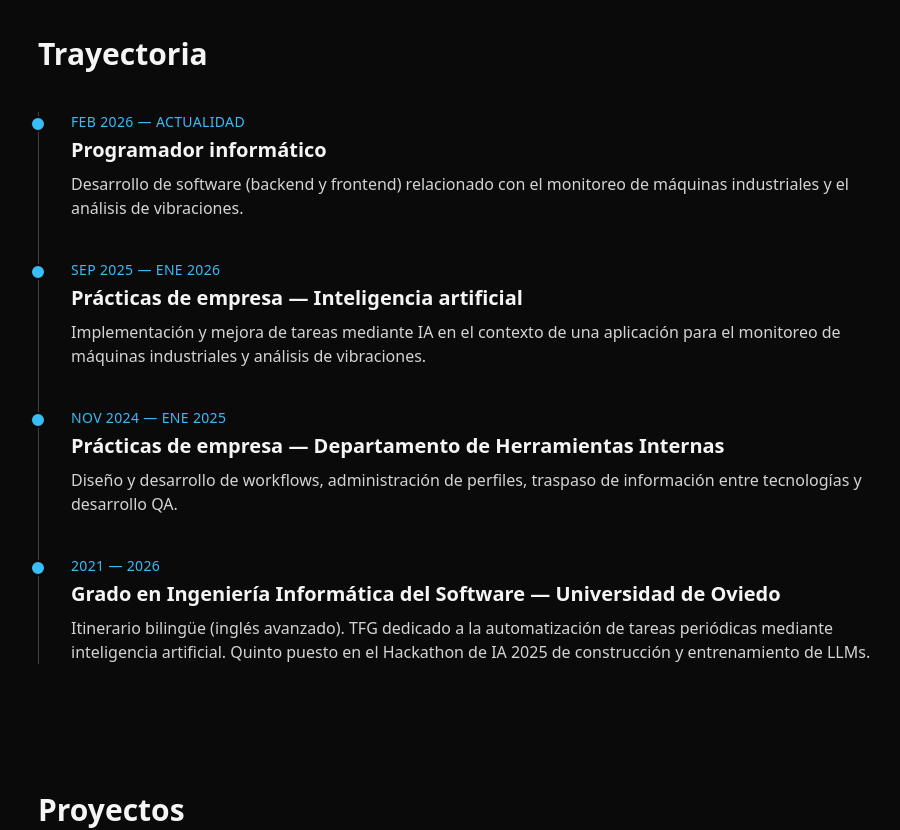
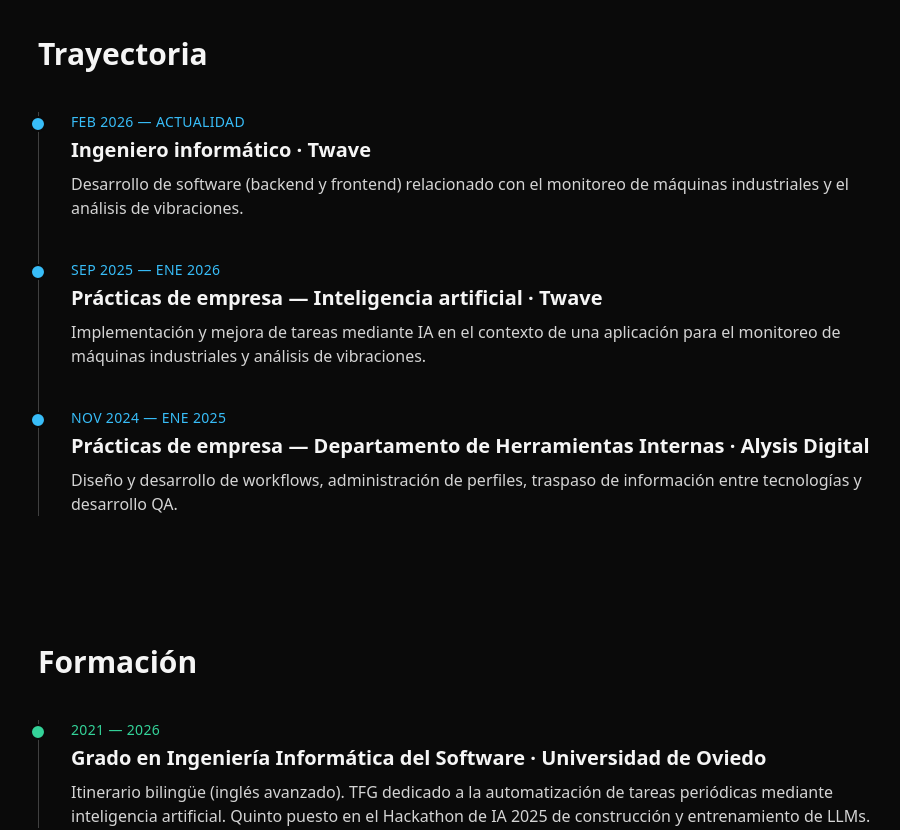
Before and after one commit to angelmaciasr/portfolio, a React (Vite) app: page / in a window 1280 px wide. Shown: the part 460-1290 px from the top of the page, without its empty margins (178-1078 px from the left). Built offline with nearby package versions, Linux system fonts and the light colour scheme.

Commit message:
Trayectoria con empresas, sección Formación separada, título de ingeniero

```diff
--- a/src/pages/Home.tsx
+++ b/src/pages/Home.tsx
@@ -48,22 +48,25 @@ const projects: Project[] = [
 const trayectoria = [
   {
     period: 'Feb 2026 — Actualidad',
-    title: 'Programador informático',
+    title: 'Ingeniero informático · Twave',
     text: 'Desarrollo de software (backend y frontend) relacionado con el monitoreo de máquinas industriales y el análisis de vibraciones.',
   },
   {
     period: 'Sep 2025 — Ene 2026',
-    title: 'Prácticas de empresa — Inteligencia artificial',
+    title: 'Prácticas de empresa — Inteligencia artificial · Twave',
     text: 'Implementación y mejora de tareas mediante IA en el contexto de una aplicación para el monitoreo de máquinas industriales y análisis de vibraciones.',
   },
   {
     period: 'Nov 2024 — Ene 2025',
-    title: 'Prácticas de empresa — Departamento de Herramientas Internas',
+    title: 'Prácticas de empresa — Departamento de Herramientas Internas · Alysis Digital',
     text: 'Diseño y desarrollo de workflows, administración de perfiles, traspaso de información entre tecnologías y desarrollo QA.',
   },
+]
+
+const formacion = [
   {
     period: '2021 — 2026',
-    title: 'Grado en Ingeniería Informática del Software — Universidad de Oviedo',
+    title: 'Grado en Ingeniería Informática del Software · Universidad de Oviedo',
     text: 'Itinerario bilingüe (inglés avanzado). TFG dedicado a la automatización de tareas periódicas mediante inteligencia artificial. Quinto puesto en el Hackathon de IA 2025 de construcción y entrenamiento de LLMs.',
   },
 ]
@@ -114,6 +117,21 @@ export default function Home() {
             <li key={item.title} className="relative mb-10 last:mb-0">
               <span className="absolute -left-[41px] top-1 h-4 w-4 rounded-full border-2 border-neutral-950 bg-sky-400" />
               <p className="text-sm font-medium uppercase tracking-wide text-sky-400">{item.period}</p>
+              <h3 className="mt-1 text-xl font-semibold">{item.title}</h3>
+              <p className="mt-2 text-neutral-300">{item.text}</p>
+            </li>
+          ))}
+        </ol>
+      </section>
+
+      {/* Formación */}
+      <section id="formacion" className="mx-auto max-w-4xl px-6 py-16">
+        <h2 className="mb-10 text-3xl font-semibold">Formación</h2>
+        <ol className="relative border-l border-neutral-700 pl-8">
+          {formacion.map((item) => (
+            <li key={item.title} className="relative mb-10 last:mb-0">
+              <span className="absolute -left-[41px] top-1 h-4 w-4 rounded-full border-2 border-neutral-950 bg-emerald-400" />
+              <p className="text-sm font-medium uppercase tracking-wide text-emerald-400">{item.period}</p>
               <h3 className="mt-1 text-xl font-semibold">{item.title}</h3>
               <p className="mt-2 text-neutral-300">{item.text}</p>
             </li>
```
